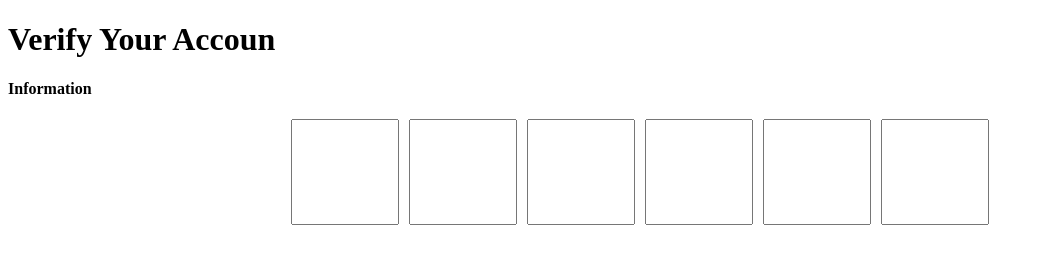
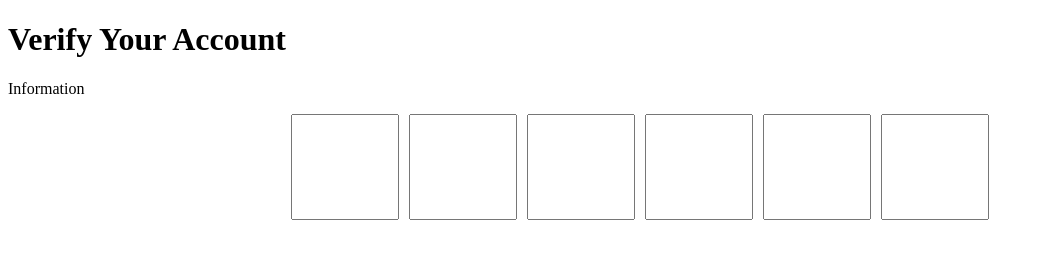
Before and after one commit to acciojob/OTP-aayan-bot, a website: page main.html in a window 1280 px wide. Shown: the whole page, without its empty margins (0-1044 px from the left). Drawn offline with Linux system fonts and the light colour scheme.

Commit message:
created a submission

```diff
--- a/main.html
+++ b/main.html
@@ -8,8 +8,8 @@
 
 <body>
 	<!-- the entire body must be written by student -->
-	<h1 id="verification_heading">Verify Your Accoun</h1>
-	<h4 id="verification_subtext">Information</h4>
+	<h1 id="verification_heading">Verify Your Account</h1>
+	<p id="verification_subtext">Information</p>
 <div class="container">
 
 		<div class="code-container">
```
